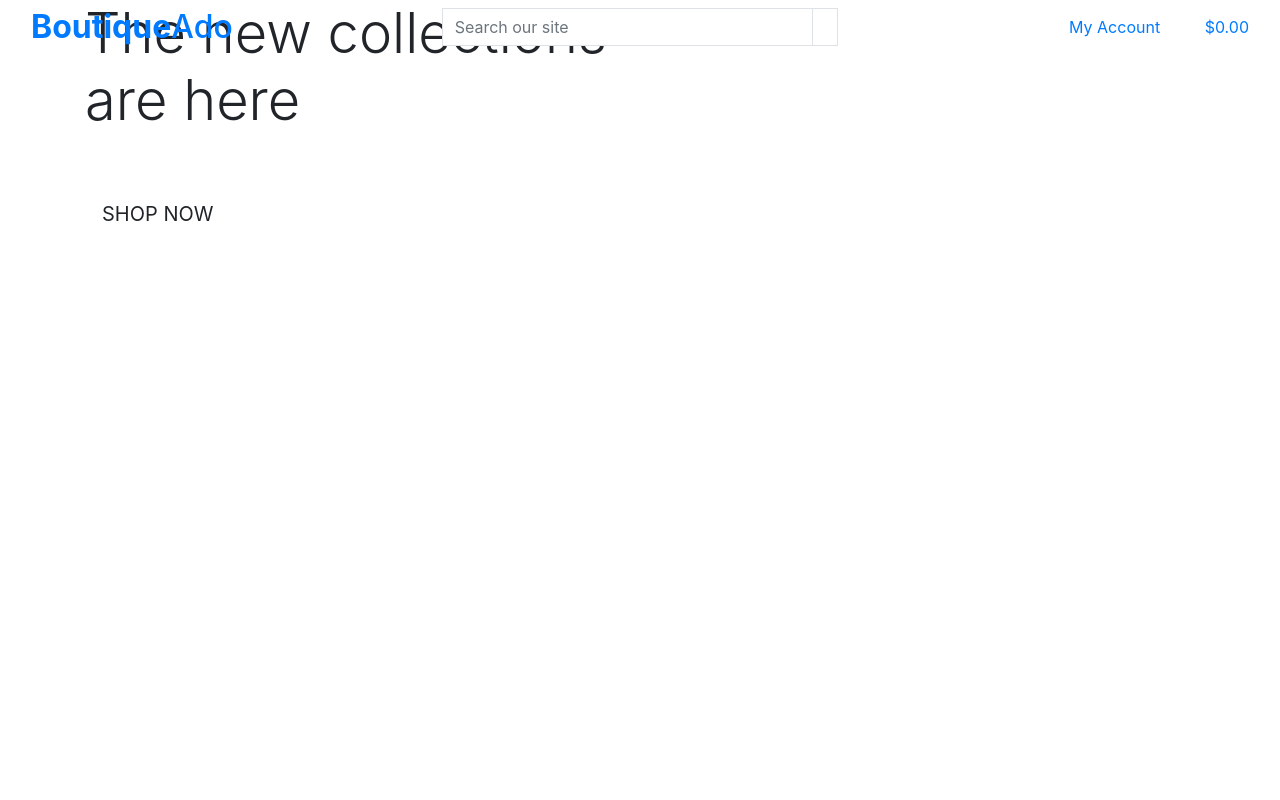
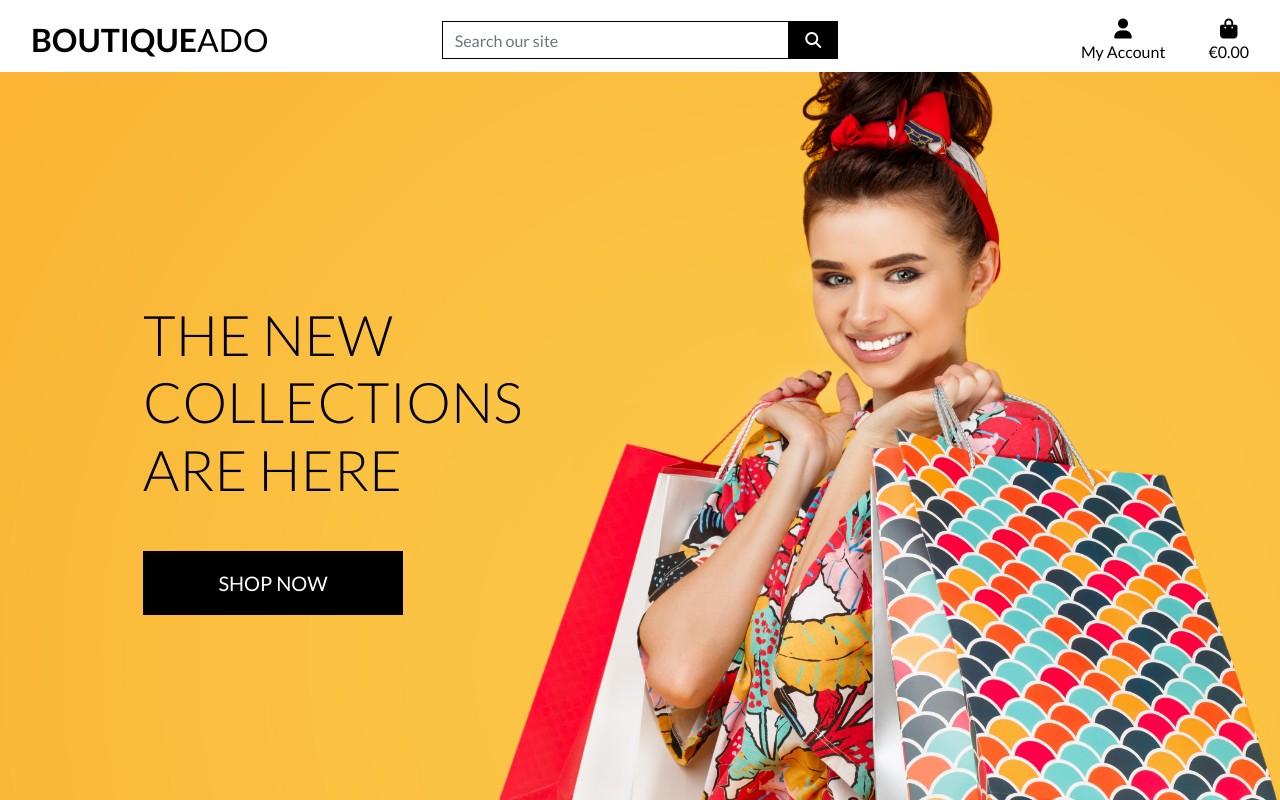
Before and after one commit to Marceillo/boutique_ado_v2, a Django app: page / in a window 1280 px wide. Run offline with Django 3.2, Linux system fonts and the light colour scheme; some libraries are stand-ins or nearby versions.

Commit message:
Completed home page header and css

```diff
--- a/boutique_ado/settings.py
+++ b/boutique_ado/settings.py
@@ -157,6 +157,10 @@ USE_TZ = True
 # https://docs.djangoproject.com/en/3.2/howto/static-files/
 
 STATIC_URL = '/static/'
+STATICFILES_DIRS = (os.path.join(BASE_DIR, 'static'),)
+
+MEDIA_URL = '/media/'
+MEDIA_ROOT = os.path.join(BASE_DIR, 'media')
 
 # Default primary key field type
 # https://docs.djangoproject.com/en/3.2/ref/settings/#default-auto-field
--- a/boutique_ado/urls.py
+++ b/boutique_ado/urls.py
@@ -15,10 +15,11 @@ Including another URLconf
 """
 from django.contrib import admin
 from django.urls import path, include # allauth
+from django.conf import settings
+from django.conf.urls.static import static
 
 urlpatterns = [
     path('admin/', admin.site.urls),
     path('accounts/', include('allauth.urls')), # allauth
     path('', include('home.urls')),
-
-]
+] + static(settings.MEDIA_URL, document_root=settings.MEDIA_ROOT)
--- /dev/null
+++ b/static/css/base.css
@@ -0,0 +1,81 @@
+html {
+    height: 100%;
+}
+
+body {
+    background: url('/media/homepage_background_cropped.jpg') no-repeat center center fixed;
+    background-size: cover;
+    height: calc(100vh - 164px);
+    color: #555;
+    font-family: 'Lato';
+}
+
+/* from Bulma */
+.icon {
+    align-items: center;
+    display: inline-flex;
+    justify-content: center;
+    height: 1.5rem;
+    width: 1.5rem;
+}
+
+.logo-font {
+    text-transform: uppercase;
+}
+
+.main-logo-link {
+    width: fit-content;
+}
+
+.shop-now-button {
+    background: black;
+    color: white;
+    min-width: 260px;
+}
+
+.btn-black {
+    background: black;
+    color: white;
+}
+
+.shop-now-button:hover,
+.shop-now-button:active,
+.shop-now-button:focus,
+.btn-black:hover,
+.btn-black:active,
+.btn-black:focus {
+    background: #222;
+    color: white;
+}
+
+.text-black {
+    color: #000 !important;
+}
+
+.border-black {
+    border: 1px solid black !important;
+}
+
+/* -------------------------------- Media Queries */
+
+/* Slightly larger container on xl screens */
+@media (min-width: 1200px) {
+  .container {
+    max-width: 80%;
+  }
+}
+
+/* fixed top navbar only on medium and up */
+@media (min-width: 992px) {
+    .fixed-top-desktop-only {
+        position: fixed;
+        top: 0;
+        right: 0;
+        left: 0;
+        z-index: 1030;
+    }
+
+    .header-container {
+        padding-top: 164px;
+    }
+}
--- a/templates/base.html
+++ b/templates/base.html
@@ -17,8 +17,11 @@
 
   {% block corecss %}
   <!-- Bootstrap CSS -->
-  <link rel="stylesheet" href="https://cdn.jsdelivr.net/npm/bootstrap@4.6.2/dist/css/bootstrap.min.css"
-    integrity="sha384-xOolHFLEh07PJGoPkLv1IbcEPTNtaed2xpHsD9ESMhqIYd0nLMwNLD69Npy4HI+N" crossorigin="anonymous">
+  <link rel="stylesheet" href="https://cdn.jsdelivr.net/npm/bootstrap@4.6.2/dist/css/bootstrap.min.css" integrity="sha384-xOolHFLEh07PJGoPkLv1IbcEPTNtaed2xpHsD9ESMhqIYd0nLMwNLD69Npy4HI+N" crossorigin="anonymous">
+  <link rel="preconnect" href="https://fonts.googleapis.com">
+  <link rel="preconnect" href="https://fonts.gstatic.com" crossorigin>
+  <link href="https://fonts.googleapis.com/css2?family=Lato:ital,wght@0,100;0,300;0,400;0,700;0,900;1,100;1,300;1,400;1,700;1,900&display=swap" rel="stylesheet">
+  <link rel="stylesheet" href="{% static 'css/base.css' %}">
   {% endblock %}
 
   {% block extra_css %}
@@ -26,6 +29,7 @@
 
   {% block corejs  %}
   <!-- Option 1: jQuery and Bootstrap Bundle (includes Popper) -->
+  <script src="https://kit.fontawesome.com/4c3467c6d7.js" crossorigin="anonymous"></script>
   <script src="https://cdn.jsdelivr.net/npm/jquery@3.5.1/dist/jquery.min.js"
     integrity="sha256-9/aliU8dGd2tb6OSsuzixeV4y/faTqgFtohetphbbj0=" crossorigin="anonymous"></script>
   <script src="https://cdn.jsdelivr.net/npm/popper.js@1.16.1/dist/umd/popper.min.js"
@@ -44,7 +48,7 @@
 
 <body>
   <header class="container-fluid fixed-top">
-    <div class="row">
+    <div id="topnav" class="row bg-white pt-lg-2 d-none d-lg-flex">
       <div class="col col-lg-4 my-auto py-1 py-lg-0 text-center text-lg-left">
         <a href="{% url 'home' %}" class="nav-link main-logo-link">
           <h2 class="logo-font text-black my-0"><strong>Boutique</strong>Ado</h2>
@@ -67,8 +71,9 @@
       </div>
       <div class="col-12 col-lg-4 my-auto py-1 py-lg-0">
         <ul class="list-inline list-unstyled text-center text-lg-right my-0">
-          <li class="list-inline-item dropdown" >
-            <a class="text-black nav-link" href="#" id="user-options" data-toggle="dropdown" aria-haspopup="true" aria-expanded="false">
+          <li class="list-inline-item dropdown">
+            <a class="text-black nav-link" href="#" id="user-options" data-toggle="dropdown" aria-haspopup="true"
+              aria-expanded="false">
               <div class="text-center">
                 <div><i class="fas fa-user fa-lg"></i></div>
                 <p class="my-0">My Account</p>
@@ -95,7 +100,7 @@
                   {% if grand_total %}
                   ${{ grand_total|floatformat:2 }}
                   {% else %}
-                          $0.00
+                  €0.00
                   {% endif %}
                 </p>
               </div>
```
Also changed, not shown: media/homepage_background_cropped.jpg (added). Lines whose indentation alone changed are shown as unchanged.
